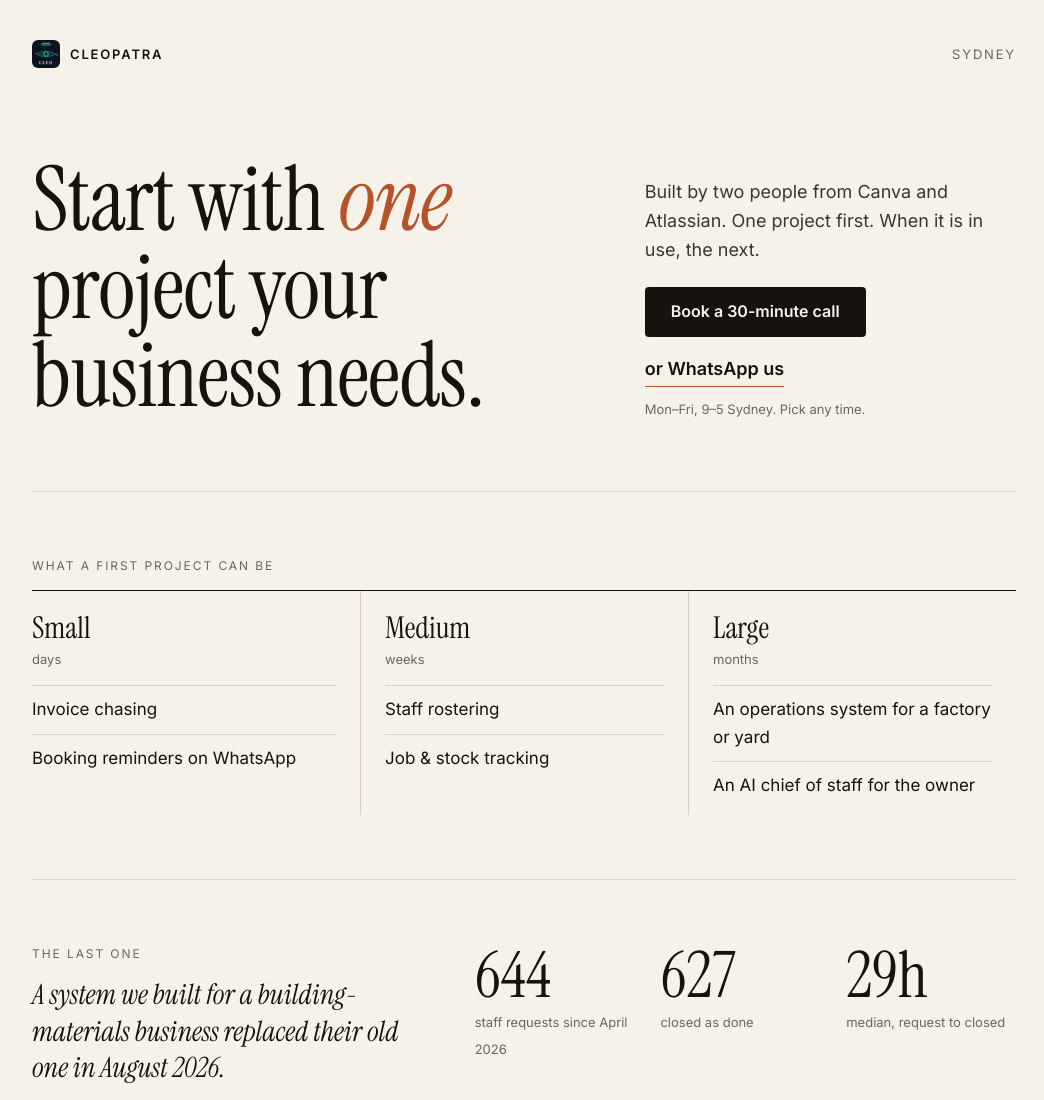
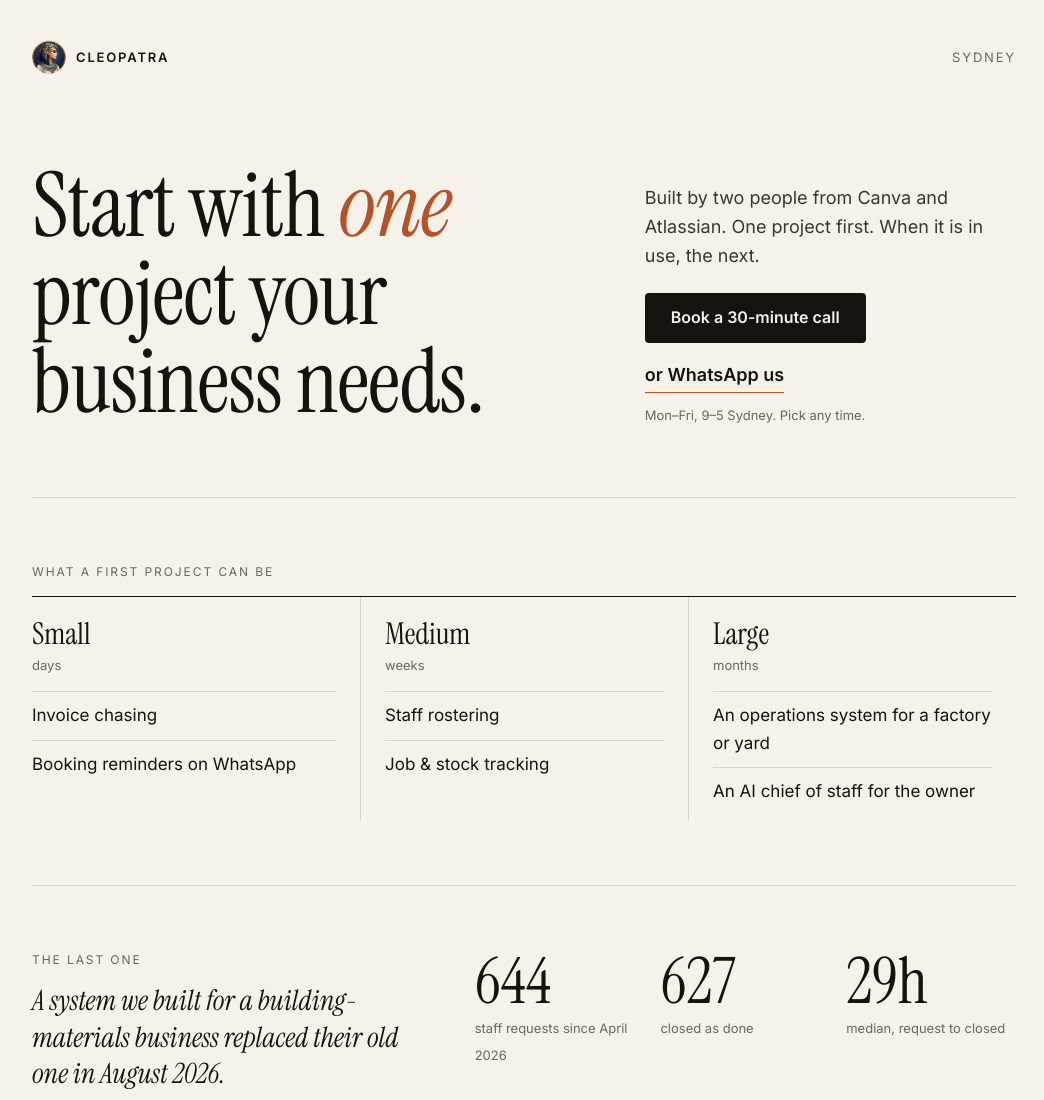
Before and after one commit to Oren-and-Elad/pages, a plain HTML site: page start-v3/index.html in a window 1280 px wide. Shown: the top 1100 px of the page, without its empty margins (116-1160 px from the left). Drawn offline with Linux system fonts and the light colour scheme.

Commit message:
Cleo's current logo (the portrait) on version 3 and its share image
Co-Authored-By: Claude Opus 5.5 <noreply@anthropic.com>

```diff
--- a/start-v3/index.html
+++ b/start-v3/index.html
@@ -3,9 +3,9 @@
 <meta name="description" content="Built by two people from Canva and Atlassian. One project first. Nothing reaches your customers or spends money without your approval.">
 <meta property="og:title" content="Cleopatra — start with one project your business needs">
 <meta property="og:description" content="Built by two people from Canva and Atlassian. One project first. Nothing reaches your customers or spends money without your approval.">
-<meta property="og:image" content="https://oren-and-elad.github.io/pages/start/share.png">
+<meta property="og:image" content="https://oren-and-elad.github.io/pages/start-v3/share.png">
 <meta name="twitter:card" content="summary_large_image">
-<link rel="icon" href="../logo.svg">
+<link rel="icon" href="../cleo-logo-128.png">
 <link rel="preconnect" href="https://fonts.googleapis.com"><link rel="preconnect" href="https://fonts.gstatic.com" crossorigin>
 <link href="https://fonts.googleapis.com/css2?family=Instrument+Serif:ital@0;1&family=Inter:wght@400;500;600&display=swap" rel="stylesheet">
 <style>
@@ -14,7 +14,7 @@
 body{background:var(--paper);color:var(--ink);font:400 17px/1.6 Inter,-apple-system,"Segoe UI",Helvetica,Arial,sans-serif;-webkit-font-smoothing:antialiased}
 .page{max-width:1080px;margin:0 auto;padding:40px 48px 64px}
 nav{display:flex;justify-content:space-between;align-items:center;font-size:13px;letter-spacing:.14em;text-transform:uppercase;color:var(--muted)}
-nav b{color:var(--ink);font-weight:600;display:flex;align-items:center;gap:10px}nav img{width:28px;height:28px}
+nav b{color:var(--ink);font-weight:600;display:flex;align-items:center;gap:10px}nav img{width:34px;height:34px;border-radius:50%}
 .hero{display:grid;grid-template-columns:1.5fr 1fr;gap:56px;padding:88px 0 72px;border-bottom:1px solid var(--rule)}
 h1{font:400 clamp(48px,7vw,92px)/0.98 "Instrument Serif",Georgia,"Times New Roman",serif;margin:0;letter-spacing:-.01em}
 h1 em{font-style:italic;color:var(--accent)}
@@ -47,7 +47,7 @@ section{padding:64px 0;border-bottom:1px solid var(--rule)}
 footer{margin-top:48px;font-size:13px;color:var(--muted)}
 @media (max-width:760px){.page{padding:28px 22px 48px}.hero,.result,.people{grid-template-columns:1fr;gap:28px}.hero{padding:48px 0}.sizes{grid-template-columns:1fr}.size+.size{padding-left:0;border-left:0}.btn{width:100%;justify-content:center}h2{font-size:32px}.num b{font-size:48px}}
 </style></head><body><div class="page">
-<nav><b><img src="../logo.svg" alt="">Cleopatra</b><span>Sydney</span></nav>
+<nav><b><img src="../cleo-logo-128.png" alt="Cleopatra">Cleopatra</b><span>Sydney</span></nav>
 <header class="hero">
  <h1>Start with <em>one</em> project your business needs.</h1>
  <div class="lede"><p>Built by two people from Canva and Atlassian. One project first. When it is in use, the next.</p>
```
Also changed, not shown: cleo-logo-128.png (added), cleo-logo.png (added), start-v3/share.png (added).
